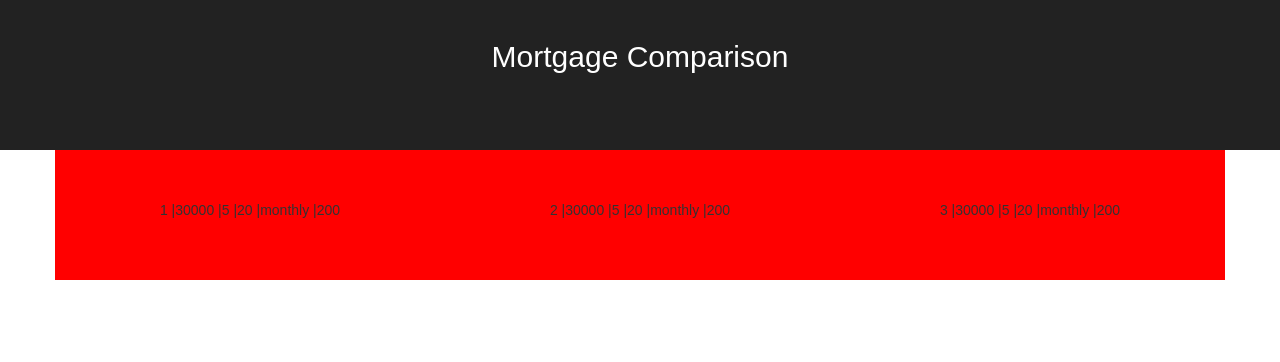
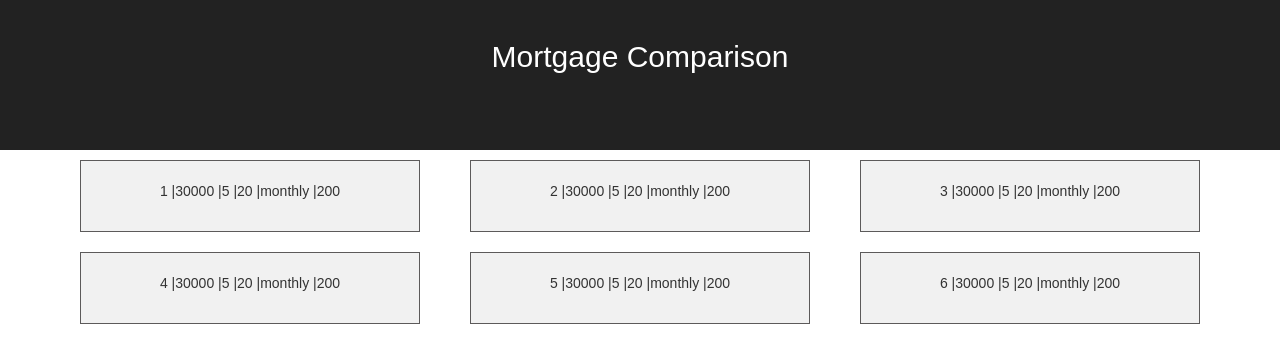
Before and after one commit to gonzalovazquez/mortgage-comparison-viewer, a React (Create React App) app: page / in a window 1280 px wide. Shown: the top 362 px of the page. Built offline with nearby package versions, Linux system fonts and the light colour scheme; the HTML template or start-up script is replaced by a standard one.

Commit message:
Fixed styling of columns

```diff
--- a/src/App.css
+++ b/src/App.css
@@ -10,6 +10,8 @@
 }
 
 .widget {
-  padding: 50px;
-  background-color: red;
+  padding: 20px;
+  background-color: rgba(138, 136, 136, 0.12);
+  border: 1px solid rgba(31, 29, 29, 0.71);
+  margin: 10px;
 }
--- a/src/App.js
+++ b/src/App.js
@@ -12,7 +12,8 @@ class App extends Component {
   }
   render() {
     const listItems = searches.map((elem, key) =>
-           <Col xs={6} md={4} key={key} className="widget">
+           <Col xs={6} md={4} key={key}>
+           <div className="widget">
               <p>
                 {elem.id} |
                 {elem.loan_balance} |
@@ -21,6 +22,7 @@ class App extends Component {
                 {elem.period} |
                 {elem.monthly_payments}
               </p>
+            </div>
           </Col>
     );
     return (
--- a/src/Comparison.json
+++ b/src/Comparison.json
@@ -25,5 +25,32 @@
     "term": 20,
     "period": "monthly",
     "monthly_payments": 200
+  },
+  {
+    "id": 4,
+    "image": "some image",
+    "loan_balance": 30000,
+    "interest_rate": 5,
+    "term": 20,
+    "period": "monthly",
+    "monthly_payments": 200
+  },
+  {
+    "id": 5,
+    "image": "some image",
+    "loan_balance": 30000,
+    "interest_rate": 5,
+    "term": 20,
+    "period": "monthly",
+    "monthly_payments": 200
+  },
+  {
+    "id": 6,
+    "image": "some image",
+    "loan_balance": 30000,
+    "interest_rate": 5,
+    "term": 20,
+    "period": "monthly",
+    "monthly_payments": 200
   }
 ]
```
Lines whose indentation alone changed are shown as unchanged.
